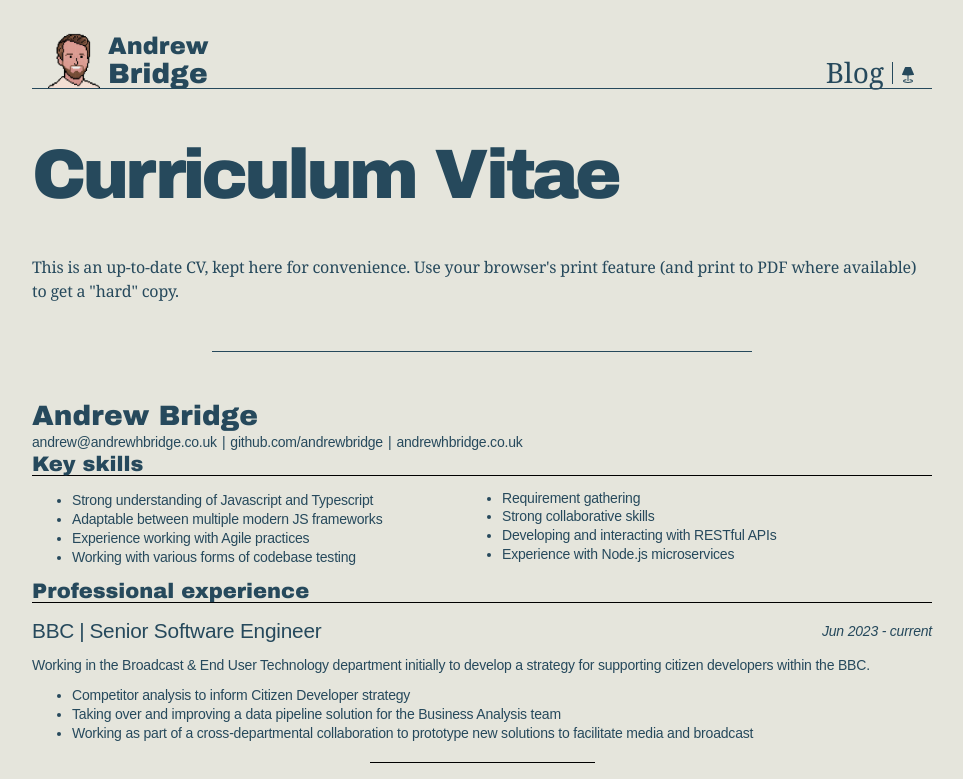
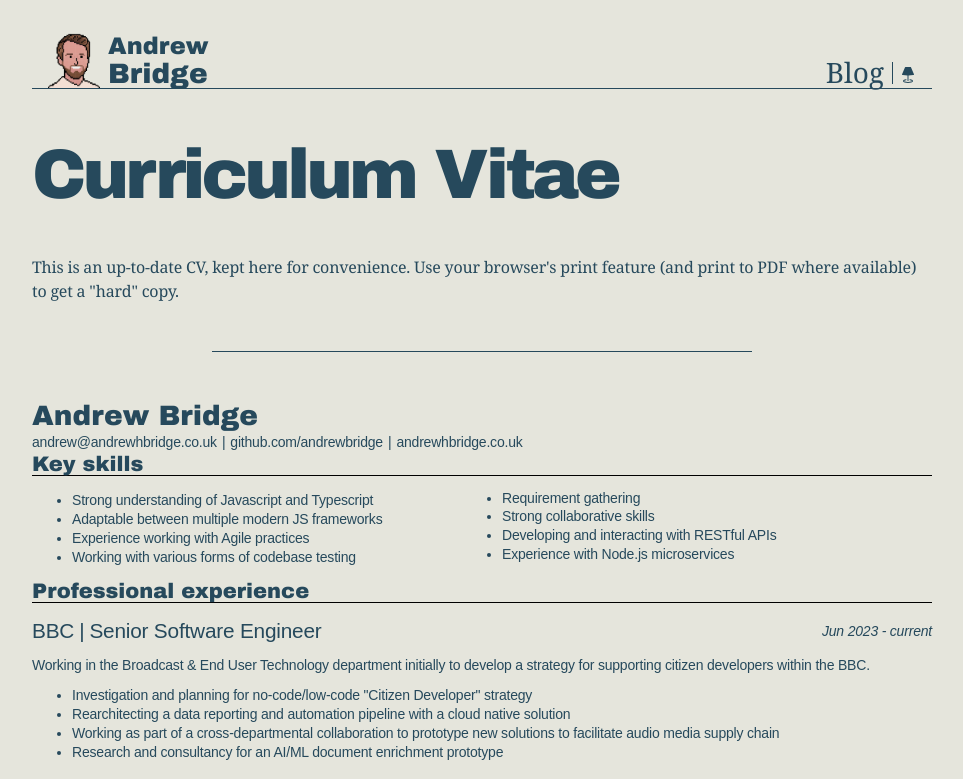
Before and after one commit to andrewbridge/andrewhbridge.co.uk, a SvelteKit app: page /about/cv in a window 1280 px wide. Shown: the top 779 px of the page, without its empty margins (158-1121 px from the left). Built offline with nearby package versions, Linux system fonts and the light colour scheme.

Commit message:
feat: update CV block for current job

```diff
--- a/src/routes/about/cv/+page.svelte
+++ b/src/routes/about/cv/+page.svelte
@@ -167,9 +167,10 @@
     </header>
     <p>Working in the Broadcast & End User Technology department initially to develop a strategy for supporting citizen developers within the BBC.</p>
     <ul>
-      <li>Competitor analysis to inform Citizen Developer strategy</li>
-      <li>Taking over and improving a data pipeline solution for the Business Analysis team</li>
-      <li>Working as part of a cross-departmental collaboration to prototype new solutions to facilitate media and broadcast</li>
+      <li>Investigation and planning for no-code/low-code "Citizen Developer" strategy</li>
+      <li>Rearchitecting a data reporting and automation pipeline with a cloud native solution</li>
+      <li>Working as part of a cross-departmental collaboration to prototype new solutions to facilitate audio media supply chain</li>
+      <li>Research and consultancy for an AI/ML document enrichment prototype</li>
     </ul>
   </section>
   <section class="job">
```
